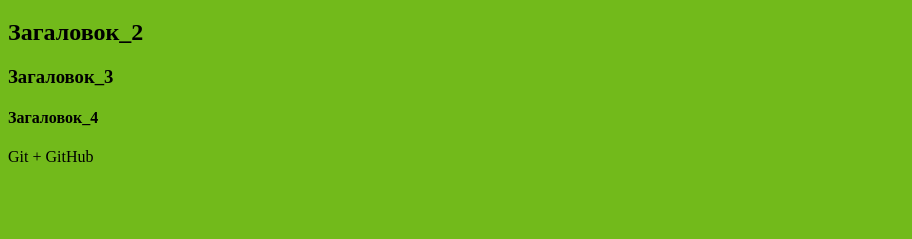
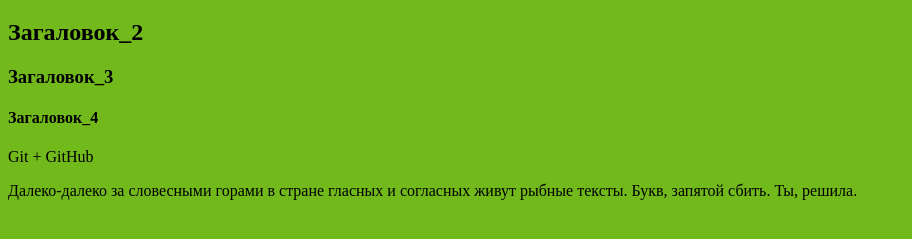
Before and after one commit to VilkovSergey/gitTest, a plain HTML site: page index.html in a window 1280 px wide. Shown: the part 61-300 px from the top of the page, without its empty margins (0-912 px from the left). Drawn offline with Linux system fonts and the light colour scheme.

Commit message:
Добавлен текст

```diff
--- a/index.html
+++ b/index.html
@@ -13,5 +13,6 @@
   <h3>Загаловок_3</h3>
   <h4>Загаловок_4</h4>
   <p>Git + GitHub</p>
+  <p>Далеко-далеко за словесными горами в стране гласных и согласных живут рыбные тексты. Букв, запятой сбить. Ты, решила.</p>
 </body>
 </html>
```
